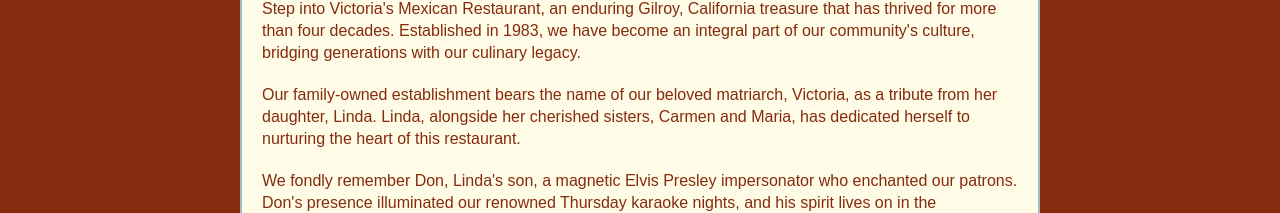
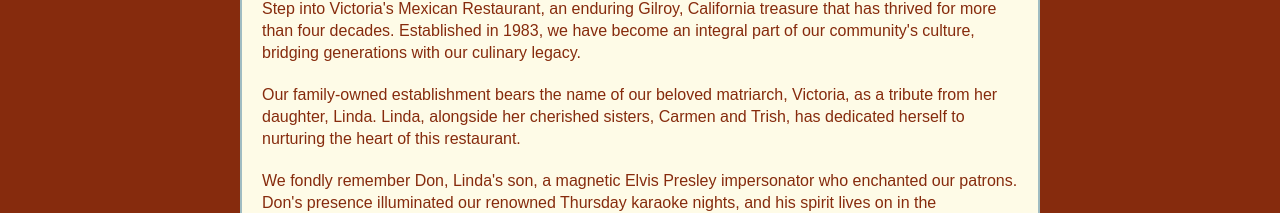
Before and after one commit to svizzusi/victoriasRestaurant, a React (Vite) app: page /about in a window 1280 px wide. Shown: the part 713-926 px from the top of the page. Built offline with nearby package versions, Linux system fonts and the light colour scheme.

Commit message:
Edited about section

```diff
--- a/src/components/about/About.jsx
+++ b/src/components/about/About.jsx
@@ -12,7 +12,7 @@
         <section className={style.aboutSectionText}>
           <p>Step into Victoria's Mexican Restaurant, an enduring Gilroy, California treasure that has thrived for more than four decades. Established in 1983, we have become an integral part of our community's culture, bridging generations with our culinary legacy.</p>
 
-          <p>Our family-owned establishment bears the name of our beloved matriarch, Victoria, as a tribute from her daughter, Linda. Linda, alongside her cherished sisters, Carmen and Maria, has dedicated herself to nurturing the heart of this restaurant.</p>
+          <p>Our family-owned establishment bears the name of our beloved matriarch, Victoria, as a tribute from her daughter, Linda. Linda, alongside her cherished sisters, Carmen and Trish, has dedicated herself to nurturing the heart of this restaurant.</p>
 
           <p>We fondly remember Don, Linda's son, a magnetic Elvis Presley impersonator who enchanted our patrons. Don's presence illuminated our renowned Thursday karaoke nights, and his spirit lives on in the photographs adorning our walls.</p>
 
```
